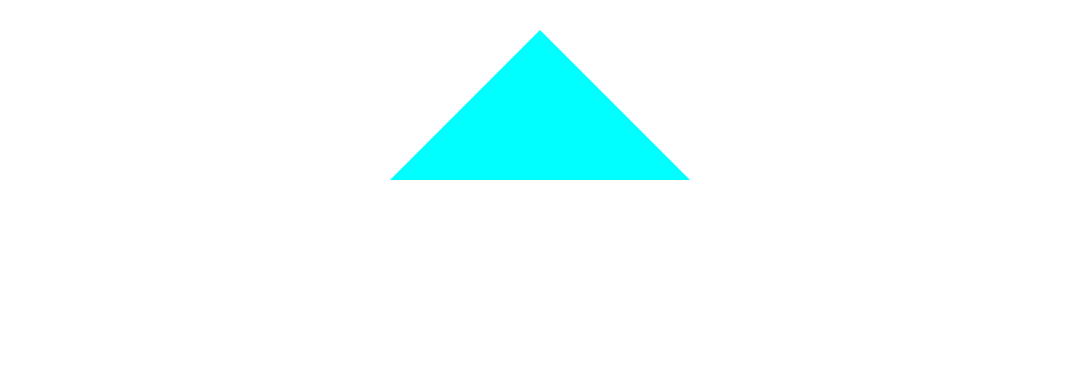
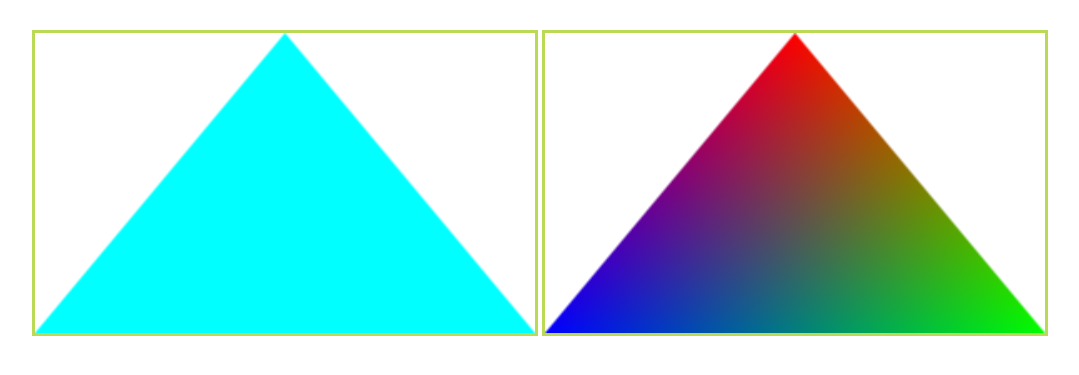
Before and after one commit to dolgachio/turbo-render, a website built with Vite: page index.html in a window 1280 px wide. Shown: the part 127-502 px from the top of the page, without its empty margins (100-1179 px from the left). Built offline with nearby package versions, Linux system fonts and the light colour scheme.

Commit message:
Add color triangle

```diff
--- /dev/null
+++ b/drawColorTriangle.js
@@ -0,0 +1,74 @@
+export function drawColorTriangle(gl) {
+  // 1. Set Coordinates
+  const vertexData = [0, 1, 0, 1, -1, 0, -1, -1, 0];
+  const colorData = [
+    1, 0, 0, 0, 1, 0, 0, 0, 1];
+
+  // 2. Create Buffer
+  const positionBuffer = gl.createBuffer();
+  gl.bindBuffer(gl.ARRAY_BUFFER, positionBuffer); // Bind buffer to GL context
+  gl.bufferData(gl.ARRAY_BUFFER, new Float32Array(vertexData), gl.STATIC_DRAW);
+
+  // 3. Color Buffer
+  const colorBuffer = gl.createBuffer();
+  gl.bindBuffer(gl.ARRAY_BUFFER, colorBuffer); // Bind buffer to GL context
+  gl.bufferData(gl.ARRAY_BUFFER, new Float32Array(colorData), gl.STATIC_DRAW);
+
+  // 4. Create Vertex Shader
+  const vertexShader = gl.createShader(gl.VERTEX_SHADER);
+  const vertexAttributeName = "position";
+
+  gl.shaderSource(
+    vertexShader,
+    `
+    precision mediump float;
+
+    attribute vec3 ${vertexAttributeName};
+    attribute vec3 color;
+    varying vec3 vColor;
+
+    void main() {
+      vColor = color;
+      gl_Position = vec4(${vertexAttributeName}, 1);
+    }
+    `
+  );
+
+  gl.compileShader(vertexShader);
+
+  // 5. Create Fragment Shader
+  const fragmentShader = gl.createShader(gl.FRAGMENT_SHADER);
+  gl.shaderSource(
+    fragmentShader,
+    `
+    precision mediump float;
+    varying vec3 vColor;
+
+    void main() {
+        gl_FragColor = vec4(vColor, 1);
+    }
+    `
+  );
+
+  gl.compileShader(fragmentShader);
+
+  // 6. Create Program
+  const program = gl.createProgram();
+  gl.attachShader(program, vertexShader);
+  gl.attachShader(program, fragmentShader);
+  gl.linkProgram(program);
+
+  // 7. Enable Vertex Attributes
+  const positionLocation = gl.getAttribLocation(program, vertexAttributeName);
+  gl.enableVertexAttribArray(positionLocation);
+  gl.bindBuffer(gl.ARRAY_BUFFER, positionBuffer);
+  gl.vertexAttribPointer(positionLocation, 3, gl.FLOAT, false, 0, 0);
+
+  const colorLocation = gl.getAttribLocation(program, 'color');
+  gl.enableVertexAttribArray(colorLocation);
+  gl.bindBuffer(gl.ARRAY_BUFFER, colorBuffer);
+  gl.vertexAttribPointer(colorLocation, 3, gl.FLOAT, false, 0, 0);
+
+  gl.useProgram(program);
+  gl.drawArrays(gl.TRIANGLES, 0, 3);
+}
--- /dev/null
+++ b/drawSimpleTriangle.js
@@ -0,0 +1,54 @@
+export function drawSimpleTriangle(gl) {
+  // 1. Set Coordinates
+  const vertexData = [0, 1, 0, 1, -1, 0, -1, -1, 0];
+
+  // 2. Create Buffer
+  const buffer = gl.createBuffer();
+  gl.bindBuffer(gl.ARRAY_BUFFER, buffer); // Bind buffer to GL context
+
+  // 3. Load Vertex Data to Buffer
+  gl.bufferData(gl.ARRAY_BUFFER, new Float32Array(vertexData), gl.STATIC_DRAW);
+  // gl.STATIC_DRAW - how often Vertex Data Changes
+
+  // 4. Create Vertex Shader
+  const vertexShader = gl.createShader(gl.VERTEX_SHADER);
+  const vertexAttributeName = "position";
+
+  gl.shaderSource(
+    vertexShader,
+    `
+    attribute vec3 ${vertexAttributeName};
+    void main() {
+    gl_Position = vec4(${vertexAttributeName}, 1);
+    }
+    `
+  );
+
+  gl.compileShader(vertexShader);
+
+  // 5. Create Fragment Shader
+  const fragmentShader = gl.createShader(gl.FRAGMENT_SHADER);
+  gl.shaderSource(
+    fragmentShader,
+    `
+    void main() {
+        gl_FragColor = vec4(0, 1, 1, 1);
+    }
+    `
+  );
+
+  gl.compileShader(fragmentShader);
+
+  // 6. Create Program
+  const program = gl.createProgram();
+  gl.attachShader(program, vertexShader);
+  gl.attachShader(program, fragmentShader);
+  gl.linkProgram(program);
+
+  // 7. Enable Vertex Attributes
+  const positionLocation = gl.getAttribLocation(program, vertexAttributeName);
+  gl.enableVertexAttribArray(positionLocation);
+  gl.vertexAttribPointer(positionLocation, 3, gl.FLOAT, false, 0, 0);
+  gl.useProgram(program);
+  gl.drawArrays(gl.TRIANGLES, 0, 3);
+}
--- a/index.html
+++ b/index.html
@@ -9,8 +9,8 @@
   <body>
     <div id="app">
       <h1>Turbo Render WebGL</h1>
-
-      <canvas class="main-canvas"></canvas>
+      <canvas class="canvas-1"></canvas>
+      <canvas class="canvas-2"></canvas>
     </div>
     <script type="module" src="/main.js"></script>
   </body>
--- a/main.js
+++ b/main.js
@@ -1,67 +1,15 @@
 import "./style.css";
+import { drawSimpleTriangle } from "./drawSimpleTriangle";
+import { drawColorTriangle } from "./drawColorTriangle";
 
-const canvas = document.querySelector(".main-canvas");
+const canvas1 = document.querySelector(".canvas-1");
+const canvas2 = document.querySelector(".canvas-2");
 /** @type {WebGLRenderingContext} */
-const gl = canvas.getContext("webgl");
+const gl1 = canvas1.getContext("webgl");
+const gl2 = canvas2.getContext("webgl");
 
-// 1. Set Coordinates
-const vertexData = [0, 1, 0, 1, -1, 0, -1, -1, 0];
+// 1.
+drawSimpleTriangle(gl1);
 
-// 2. Create Buffer
-const buffer = gl.createBuffer();
-gl.bindBuffer(gl.ARRAY_BUFFER, buffer); // Bind buffer to GL context
-
-// 3. Load Vertex Data to Buffer
-gl.bufferData(gl.ARRAY_BUFFER, new Float32Array(vertexData), gl.STATIC_DRAW);
-// gl.STATIC_DRAW - how often Vertex Data Changes
-
-// 4. Create Vertex Shader
-const vertexShader = gl.createShader(gl.VERTEX_SHADER);
-const vertexAttributeName = 'position';
-
-gl.shaderSource(
-  vertexShader,
-  `
-attribute vec3 ${vertexAttributeName};
-void main() {
-  gl_Position = vec4(${vertexAttributeName}, 1);
-}
-`
-);
-
-gl.compileShader(vertexShader);
-
-// 5. Create Fragment Shader
-const fragmentShader = gl.createShader(gl.FRAGMENT_SHADER);
-gl.shaderSource(
-  fragmentShader,
-  `
-  void main() {
-    gl_FragColor = vec4(0, 1, 1, 1);
-  }
-`
-);
-
-gl.compileShader(fragmentShader);
-
-// 6. Create Program
-const program = gl.createProgram();
-gl.attachShader(program, vertexShader);
-gl.attachShader(program, fragmentShader);
-gl.linkProgram(program);
-
-// 7. Enable Vertex Attributes
-const positionLocation = gl.getAttribLocation(program, vertexAttributeName);
-gl.enableVertexAttribArray(positionLocation);
-gl.vertexAttribPointer(positionLocation, 3, gl.FLOAT, false, 0, 0);
-gl.useProgram(program);
-gl.drawArrays(gl.TRIANGLES, 0, 3);
-
-/*
-create program
-attach shaders to program
-
-enable vertex attributes
-
-draw
-*/
+// 2.
+drawColorTriangle(gl2);
--- a/package.json
+++ b/package.json
@@ -10,5 +10,8 @@
   },
   "devDependencies": {
     "vite": "^5.2.0"
+  },
+  "dependencies": {
+    "gl-matrix": "^3.4.3"
   }
 }
--- a/style.css
+++ b/style.css
@@ -11,6 +11,12 @@
   text-rendering: optimizeLegibility;
   -webkit-font-smoothing: antialiased;
   -moz-osx-font-smoothing: grayscale;
+}
+
+canvas {
+  width: 500px;
+  height: 300px;
+  border: 3px solid #bada55;
 }
 
 a {
```
Also changed, not shown: 1 other file.
